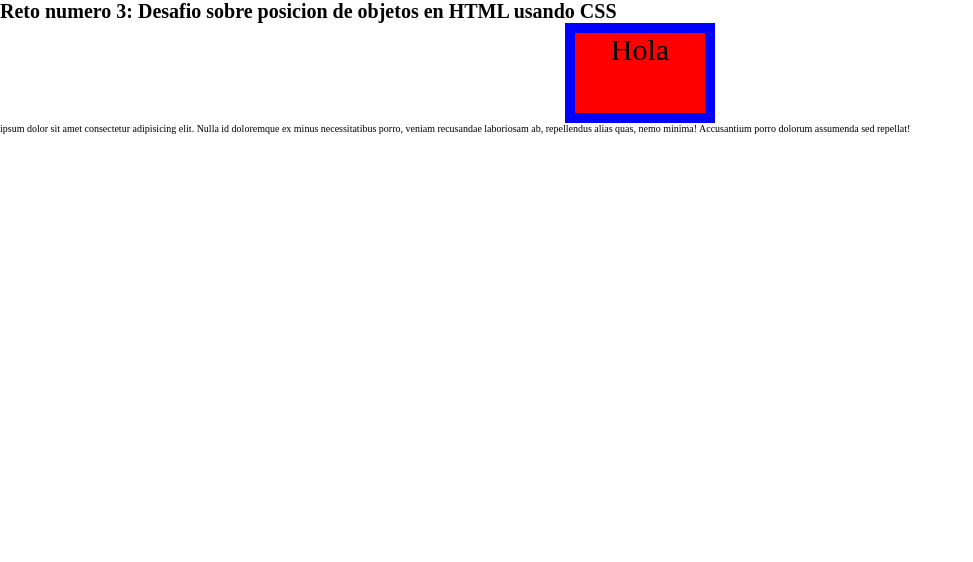
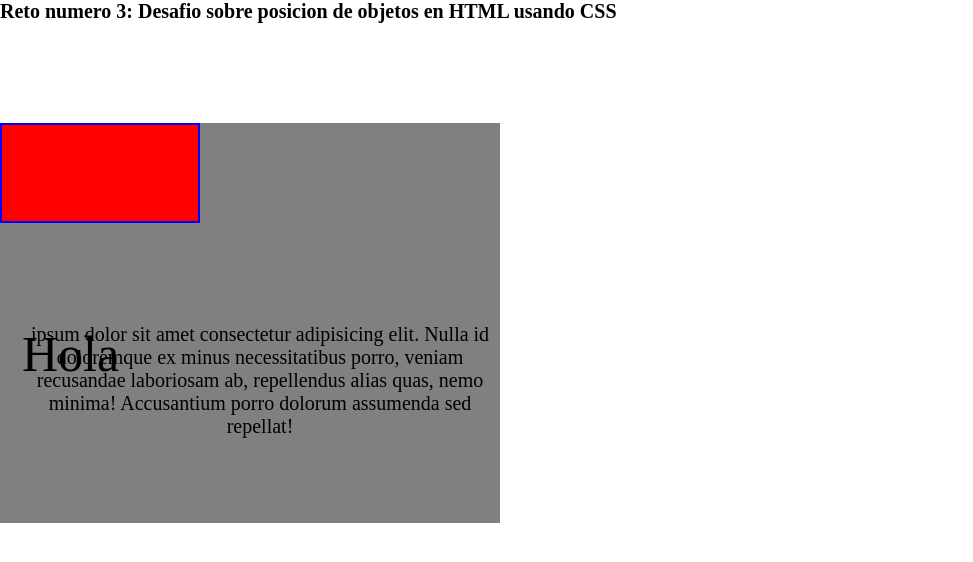
Before and after one commit to Eze-Alarcon/Curso_de_HTML_y_CSS, a plain HTML site: page index.html in a window 1280 px wide. Shown: the whole page, without its empty margins (0-973 px from the left). Drawn offline with Linux system fonts and the light colour scheme.

Commit message:
Descubri como funciona, me dio paja ubicarlos

```diff
--- a/CSS/style.css
+++ b/CSS/style.css
@@ -7,18 +7,36 @@ html{
     font-size: 62.5%;
 }
 
-.uno {
-    font-size: 3rem;
-    text-align: center;
-    border: 1rem solid blue;
-    background-color: red;
+.small_square {
     height: 10rem;
-    width: 15rem;
-    margin: 0 auto;
+    width: 20rem;
+    font-size: 5rem;
+    background: red;
+    border: 0.2rem solid blue;
     position: relative;
+    top: 0rem;
+    left: 0rem;
 }
 
-.uno p {
-    margin: 0 auto;
-    padding: 0;
+.small_square p {
+    position: absolute;
+    font-size: 5rem !important;
+    top: 15%;
+    left: 19%;
 }
+
+.big_square {
+    height: 40rem;
+    width: 50rem;
+    position: relative;
+    background: grey;
+    top: 10rem;
+}
+
+.big_square p {
+    position: absolute;
+    top: 20rem;
+    left: 2rem;
+    font-size: 2rem;
+    text-align: center;
+}
--- a/index.html
+++ b/index.html
@@ -9,13 +9,12 @@
     <body>
         <h1>Reto numero 3: Desafio sobre posicion de objetos en HTML usando CSS</h1>
         <div class="padre">
-             <div class="uno">
+             <div class="big_square">
+                 <div class="small_square">
                   <p>Hola</p>
              </div>
-             <div class="dos">
                  <p>ipsum dolor sit amet consectetur adipisicing elit. Nulla id doloremque ex minus necessitatibus porro, veniam recusandae laboriosam ab, repellendus alias quas, nemo minima! Accusantium porro dolorum assumenda sed repellat!</p>
              </div>
         </div>
     </body>
 </html>
-<!-- Completare este reto en un futuro ya que faltan temas para explicar para hacerlo como yo quisiera :C -->
```
